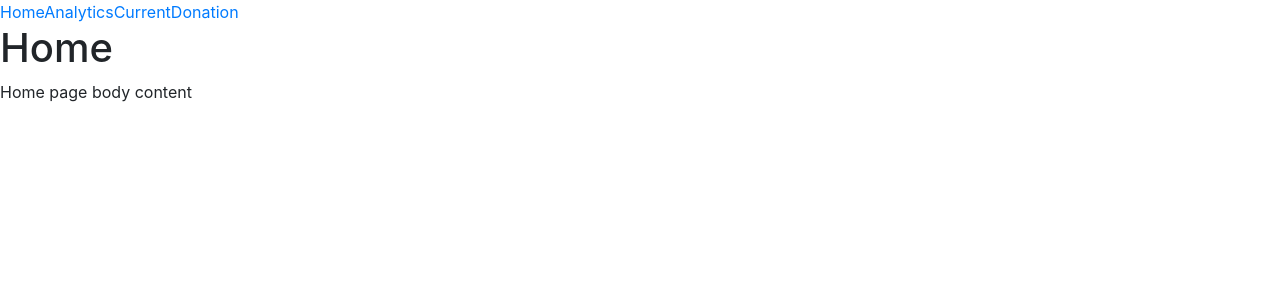
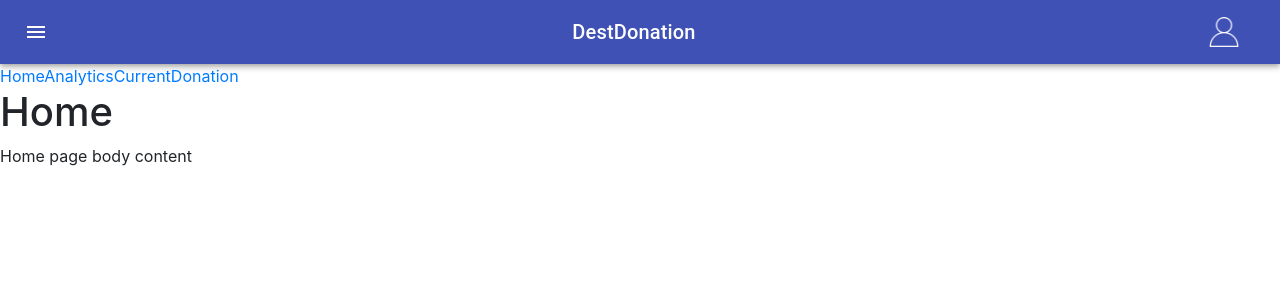
Before and after one commit to Luke-TE/destdonation, a React (Create React App) app in the folder client/: page / in a window 1280 px wide. Shown: the top 300 px of the page. Built offline with nearby package versions, Linux system fonts and the light colour scheme.

Commit message:
[mn4018]: Added basic header files to Navigation folder

```diff
--- /dev/null
+++ b/client/src/components/Navigation/Header.css
@@ -0,0 +1,5 @@
+.Title {
+  text-align: center;
+  align-items: center;
+  font-style: normal;
+}
--- /dev/null
+++ b/client/src/components/Navigation/Header.tsx
@@ -0,0 +1,51 @@
+import React from "react";
+import { createStyles, makeStyles, Theme } from "@material-ui/core/styles";
+import AppBar from "@material-ui/core/AppBar";
+import Toolbar from "@material-ui/core/Toolbar";
+import Typography from "@material-ui/core/Typography";
+import Button from "@material-ui/core/Button";
+import IconButton from "@material-ui/core/IconButton";
+import MenuIcon from "@material-ui/icons/Menu";
+import icon from "./icon.png";
+
+const useStyles = makeStyles((theme: Theme) =>
+  createStyles({
+    root: {
+      flexGrow: 1,
+    },
+    menuButton: {
+      marginRight: theme.spacing(2),
+    },
+    title: {
+      flexGrow: 1,
+      textAlign: "center",
+    },
+  })
+);
+
+export default function ButtonAppBar() {
+  const classes = useStyles();
+
+  return (
+    <div className={classes.root}>
+      <AppBar position="static">
+        <Toolbar>
+          <IconButton
+            edge="start"
+            className={classes.menuButton}
+            color="inherit"
+            aria-label="menu"
+          >
+            <MenuIcon />
+          </IconButton>
+          <Typography variant="h6" className={classes.title}>
+            DestDonation
+          </Typography>
+          <Button color="inherit">
+            <img src={icon} width={30} color="auto"></img>
+          </Button>
+        </Toolbar>
+      </AppBar>
+    </div>
+  );
+}
--- a/client/src/components/main/App.tsx
+++ b/client/src/components/main/App.tsx
@@ -12,6 +12,8 @@ import Analytics from "../Analytics/Analytics.tsx";
 import CurrentDonation from "../CurrentDonation/CurrentDonation.tsx";
 // @ts-ignore
 import Error from "../Error/Error.tsx";
+// @ts-ignore
+import Header from "../Navigation/Header.tsx";
 
 import "bootstrap/dist/css/bootstrap.min.css";
 
@@ -20,6 +22,7 @@ class App extends Component {
     return (
       <BrowserRouter>
         <div>
+          <Header></Header>
           <Navigation />
           <Switch>
             <Route path="/" component={Home} exact />
```
Also changed, not shown: client/src/components/Navigation/icon.png (added).
